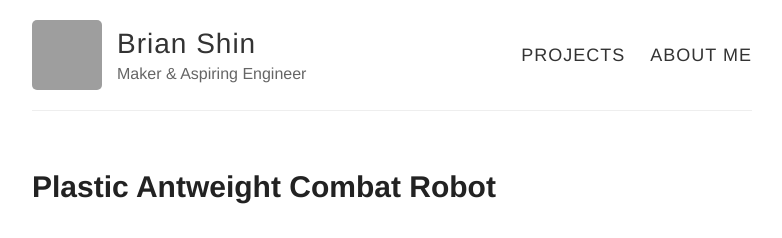
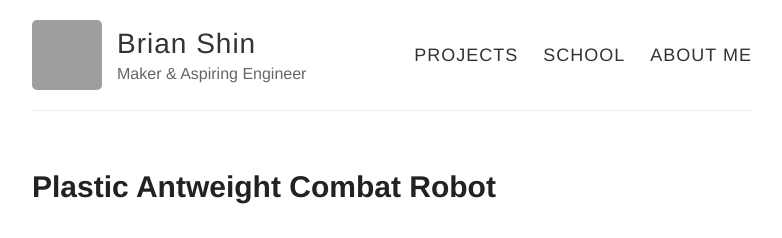
Before and after one commit to bshin100/bshin100.github.io, a Jekyll site: the page built from index.html, in a window 1280 px wide and 900 px high. Shown: the top 238 px of the window, without its empty margins (248-1030 px from the left). Built offline with Jekyll 4.4.1, drawn with Linux system fonts in a browser that asks for light colours; grey boxes are pictures that could not be loaded.

Commit message:
Add new nav

```diff
--- a/_layouts/default.html
+++ b/_layouts/default.html
@@ -28,6 +28,7 @@
 
           <nav>
             <a href="{{ site.baseurl }}/">PROJECTS</a>
+            <a href="{{ site.baseurl }}/school">SCHOOL</a>
             <a href="{{ site.baseurl }}/about">ABOUT ME</a>
           </nav>
         </header>
```
